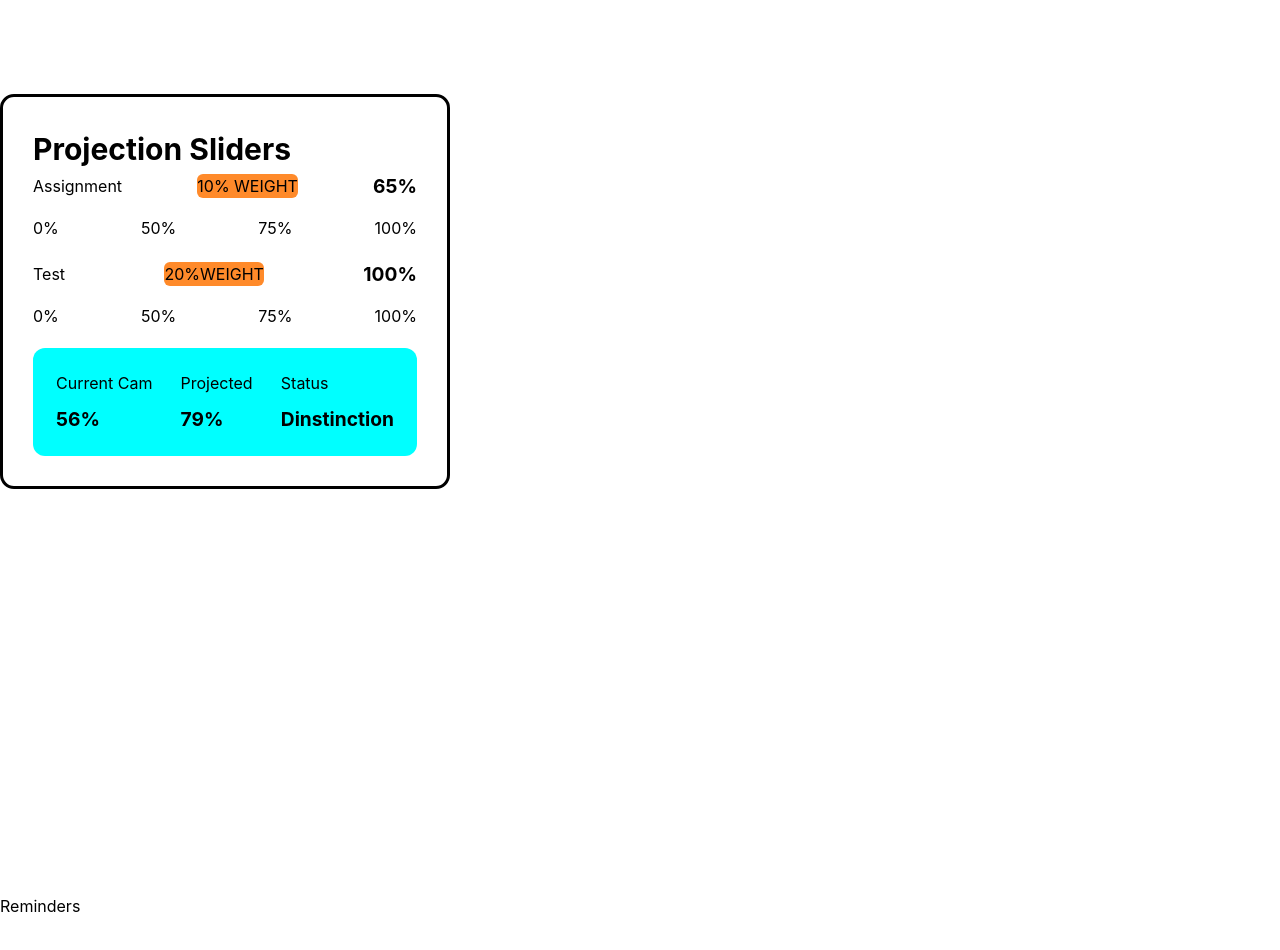
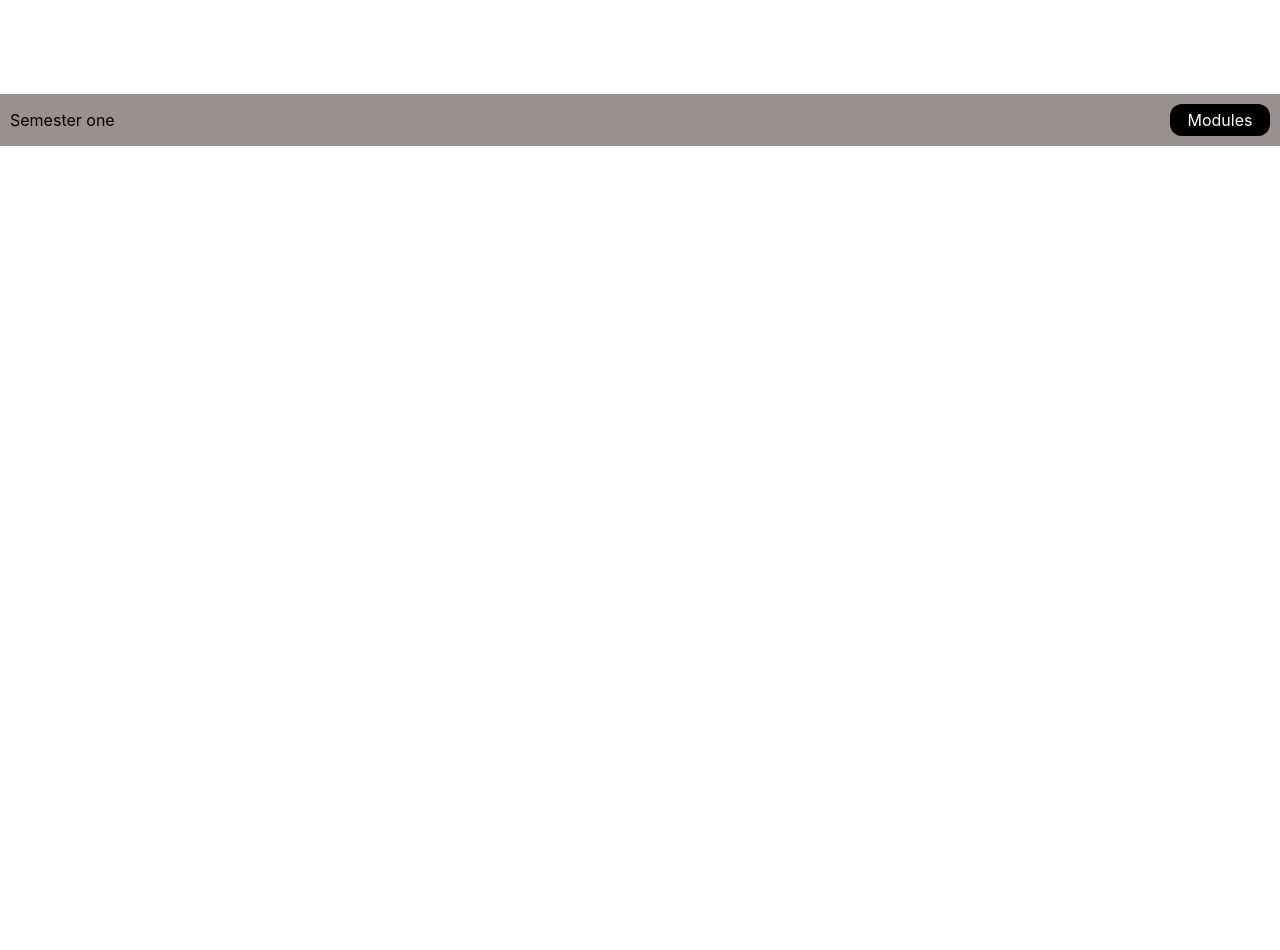
Before and after one commit to ashleynkuna33/uwc-cam-champion, a React (Vite) app in the folder uwc-cam-champion-site/: page / in a window 1280 px wide. Shown: the part 2400-3350 px from the top of the page. Built offline with nearby package versions, Linux system fonts and the light colour scheme.

Commit message:
Restarted the whole page again and the page is beign written in one file named progress.jsx ,and currently I'm done with nav bar.

```diff
--- /dev/null
+++ b/uwc-cam-champion-site/src/components/Progress.css
@@ -0,0 +1,61 @@
+
+.top-nav{
+
+    position: relative;
+    display: flex;
+    justify-content: space-between;
+    align-items: center;
+    background-color: #9b9090;
+    padding: 10px;
+
+}
+
+.drop-down-menu{
+    position: relative;
+}
+
+.drop-down-content{
+
+    display: none;
+    position: absolute;
+    background-color: #9b9090;
+    min-width: 100px;
+    max-height:145px;
+    box-shadow: 0px 8px 16px 0px rgba(0, 0,0,0.2);
+    z-index: 1;
+    border-radius: 8px;
+
+}
+
+.drop-down-content a{
+
+    color: black;
+    padding: 8px 10px;
+    text-decoration: none;
+    display: block;
+
+}
+
+.drop-down-content a:hover{background-color: #ddd;}
+
+.drop-down-menu:hover .drop-down-content{display:block;}
+
+.drop-down-menu:hover .drop-down-btn{
+    background-color: rgba(0, 0, 0, 0.295);
+    color: black;
+}
+
+
+.drop-down-btn{
+
+    background-color: black;
+    color: white;
+    width: 100px;
+    padding: 4px;
+    font-size: 16px;
+    border: none;
+    border-radius: 12px;
+
+
+
+}
--- a/uwc-cam-champion-site/src/components/Progress/ProjectionCard.jsx
+++ /dev/null
@@ -1,107 +0,0 @@
-import  "../styles/ProjectionCard.css";
-
-
-function ProjectionCard(){
-
-    const assessmentName= ["Assignment","Test"];
-    const assessmentWeight=[10,20];
-    const assessmentMark=[65,100];
-    const currentCam=56;
-    const projectedCam = 79;
-    const status = "Dinstinction";
-    const percentageSign ="%";
-
-
-    const  levels={
-
-        mark:0,
-        pass:50,
-        dinstinction:75,
-        merit:100
-    }
-
-    return(
-
-        <>
-        <div className="min-h-screen w-full">
-
-            <div  className="projection-card">
-
-             <h2 className="heading">Projection Sliders</h2>
-
-                <div className="top-section">
-
-                 <h4 className="slider-text">{assessmentName[0]}</h4>
-                 <p className="weight-tab">{assessmentWeight[0]+percentageSign +" WEIGHT"}</p>
-                 <span className="score">{assessmentMark[0]+percentageSign}</span>
-
-                </div>
-
-             <div>
-
-                <div className="camMark-levels">
-                    <span>{levels.mark+percentageSign}</span>
-                    <span>{levels.pass +percentageSign}</span>
-                    <span>{levels.dinstinction+percentageSign}</span>
-                    <span>{levels.merit+percentageSign}</span>
-
-                </div>
-
-
-                <div  className="top-section">
-
-                 <h4 className="slider-text">{assessmentName[1]}</h4>
-                 <p className="weight-tab">{assessmentWeight[1]+percentageSign +"WEIGHT"}</p>
-                 <span  className="score">{assessmentMark[1]+percentageSign}</span>
-
-                </div>
-
-                <div className="camMark-levels">
-                    <span>{levels.mark+percentageSign}</span>
-                    <span>{levels.pass+percentageSign}</span>
-                    <span>{levels.dinstinction+percentageSign}</span>
-                    <span>{levels.merit+percentageSign}</span>
-
-                </div>
-
-
-                <div className="footer-on-card">
-                    <ul className="footer-list">
-                        <li>
-                            <p className="footer-text">Current Cam</p>
-                            <span className="status">{currentCam+percentageSign}</span>
-                        </li>
-                    </ul>
-
-                    <ul className="footer-list">
-                        <li>
-                            <p className="footer-text">Projected</p>
-                            <span className="status">{projectedCam+percentageSign}</span>
-                        </li>
-                    </ul>
-
-                    <ul className="footer-list">
-                        <li>
-                            <p className="footer-text">Status</p>
-                            <span className="status">{status}</span>
-                        </li>
-                    </ul>
-                </div>
-
-            </div>
-
-
-            </div>
-
-
-
-
-
-        </div>
-
-        </>
-
-    );
-}
-
-export default ProjectionCard
--- a/uwc-cam-champion-site/src/components/Progress/Simulations.jsx
+++ /dev/null
@@ -1,18 +0,0 @@
-
-function Simulations(){
-    return(
-
-        <>
-
-        <h4>Simulations</h4>
-
-
-
-
-        </>
-
-    );
-
-}
-
-export default Simulations
--- a/uwc-cam-champion-site/src/components/styles/ProjectionCard.css
+++ /dev/null
@@ -1,65 +0,0 @@
-
-.projection-card{
-    width: 450px;
-    padding:30px;
-    border: 3px solid black;
-    border-radius: 14px;
-}
-
-.heading{
-
-    font-size: 30px;
-    font-weight: bold;
-}
-
-.top-section{
-
-    display: flex;
-    justify-content:space-between;
-    align-items: center;
-    margin-bottom: 15px;
-
-}
-
-.weight-tab{
-
-    background-color:#FF8A2A;
-    padding:0.1px;
-    border-radius:6px;
-}
-
-.score{
-
-    font-size: larger;
-    font-weight:bold;
-}
-
-.camMark-levels{
-    display: flex;
-    justify-content: space-between;
-    margin-bottom: 20px;
-}
-
-
-.footer-on-card{
-  display: flex;
-  justify-content: space-between;
-  align-items: center;
-  background-color: aqua;
-  padding: 6%;
-  border-radius: 12px;
-
-
-}
-
-.footer-text{
-
-    margin-bottom: 10px;
-
-
-}
-
-.status{
-    font-size: larger;
-    font-weight:bold;
-}
--- a/uwc-cam-champion-site/src/screens/Progress.jsx
+++ b/uwc-cam-champion-site/src/screens/Progress.jsx
@@ -1,5 +1,5 @@
-import ProjectionCard from "../components/Progress/ProjectionCard.jsx";
 
+import "../components/Progress.css";
 
 
 
@@ -10,7 +10,30 @@ function Progress() {
     return (
         <>
 
-        <ProjectionCard/>
+      <div  className="min-h-screen w-full">
+
+        <div className="top-nav">
+
+            <div className="left">
+              <div className="heading">Semester one</div>
+            </div>
+
+            <div>
+
+                <div className="drop-down-menu" >
+                    <button className="drop-down-btn">Modules</button>
+                      <div className="drop-down-content">
+                         <a href="#">module1</a>
+                         <a href="#">module2</a>
+                         <a href="#">module3</a>
+                      </div>
+
+                </div>
+            </div>
+
+       </div>
+
+      </div>
         </>
     );
 }
--- a/uwc-cam-champion-site/src/screens/Reminders.jsx
+++ b/uwc-cam-champion-site/src/screens/Reminders.jsx
@@ -1,7 +1,7 @@
 function Reminders() {
     return (
         <div className="min-h-screen w-full">
-            <h1>Reminders</h1>
+
         </div>
     )
 }
```
Also changed, not shown: uwc-cam-champion-site/src/screens/colors.css (renamed from uwc-cam-champion-site/src/components/styles/colors.css).
